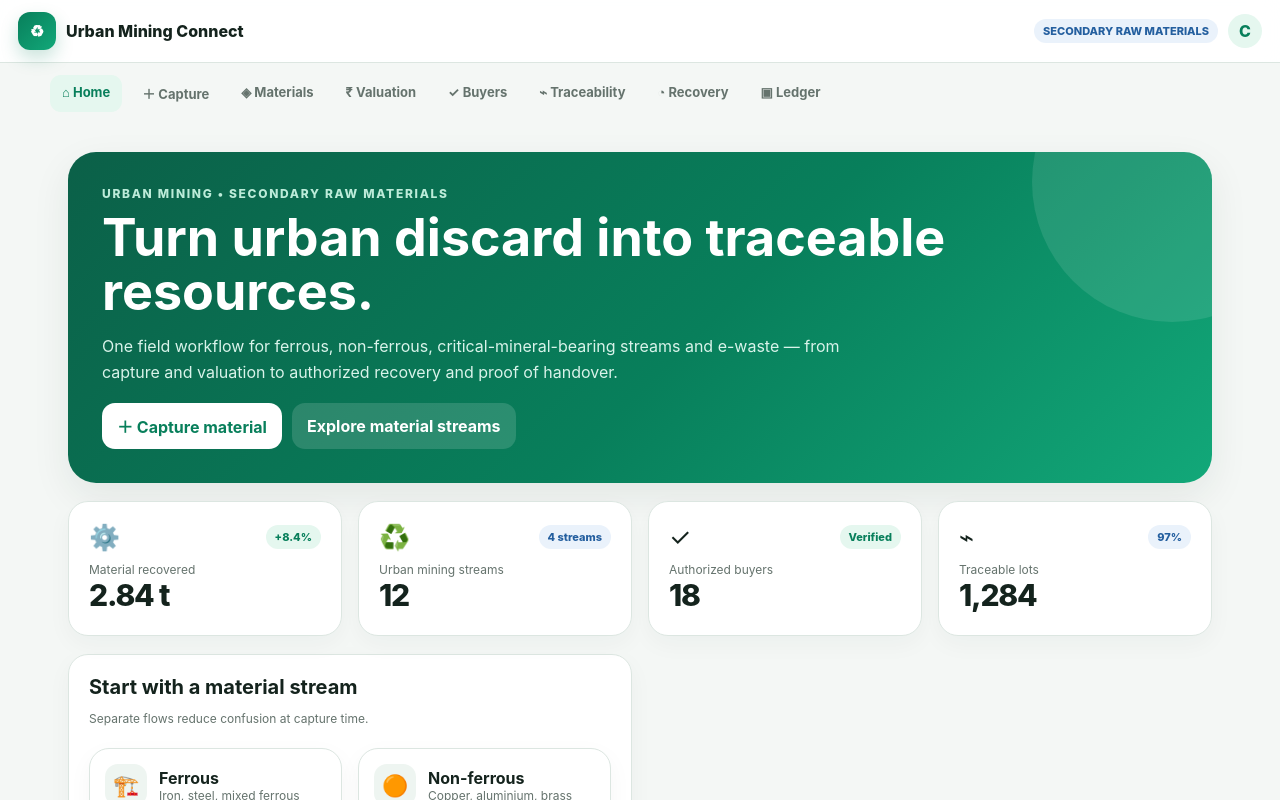
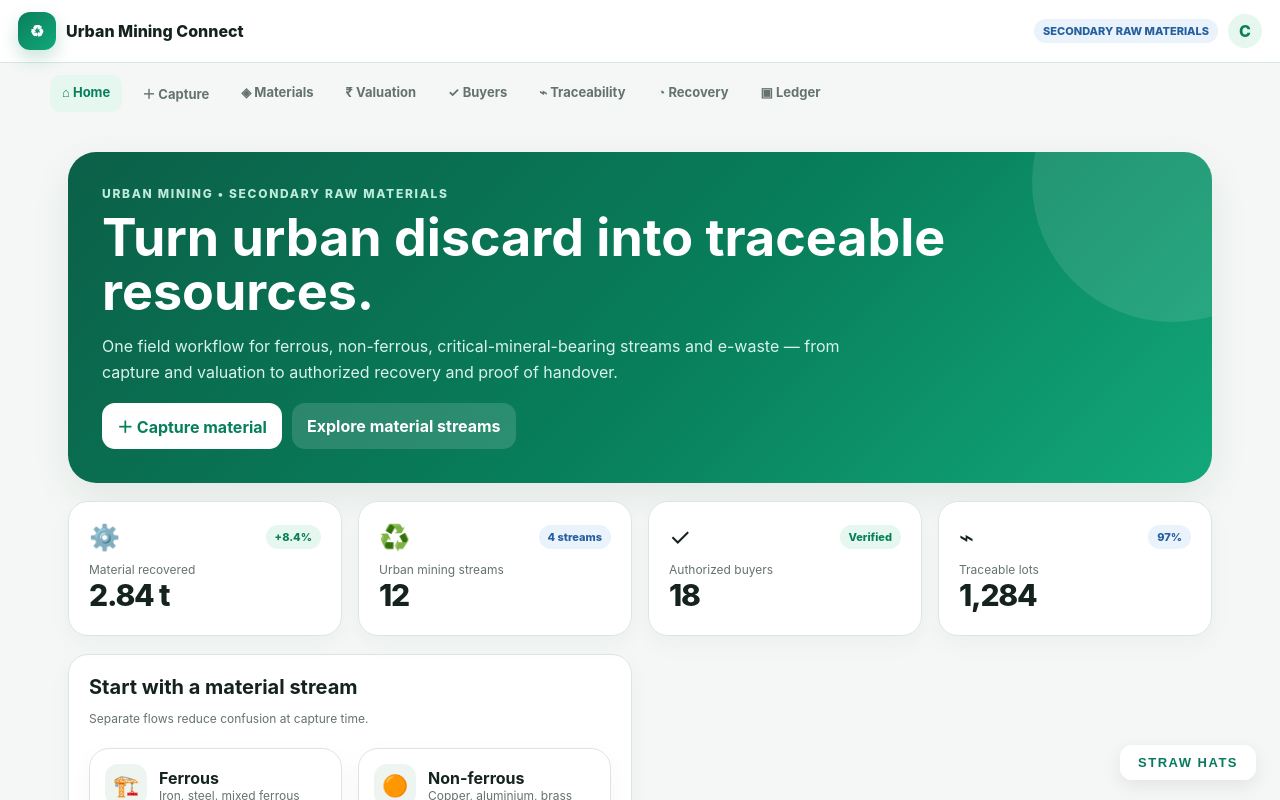
Before and after one commit to TheEbookGuy/p, a plain HTML site: page index.html in a window 1280 px wide. Shown: the top 800 px of the page. Drawn offline with Linux system fonts and the light colour scheme.

Commit message:
Add iframe for team.html in index.html
Added an iframe to include team.html at the bottom right corner of the page.

```diff
--- a/index.html
+++ b/index.html
@@ -25,3 +25,16 @@
 <a class="btn btn-soft" href="capture.html">📷 Capture</a><a class="btn btn-soft" href="prices.html">₹ Value</a><a class="btn btn-soft" href="matches.html">✓ Authorized buyer</a><a class="btn btn-soft" href="handover.html">⌁ Prove handover</a>
 </div></section>
 </main><script>footer()</script></body></html>
+<iframe
+    src="team.html"
+    style="
+        position: fixed;
+        right: 0;
+        bottom: 0;
+        width: 180px;
+        height: 60px;
+        border: none;
+        z-index: 9999;
+        background: transparent;
+    ">
+</iframe>
```
